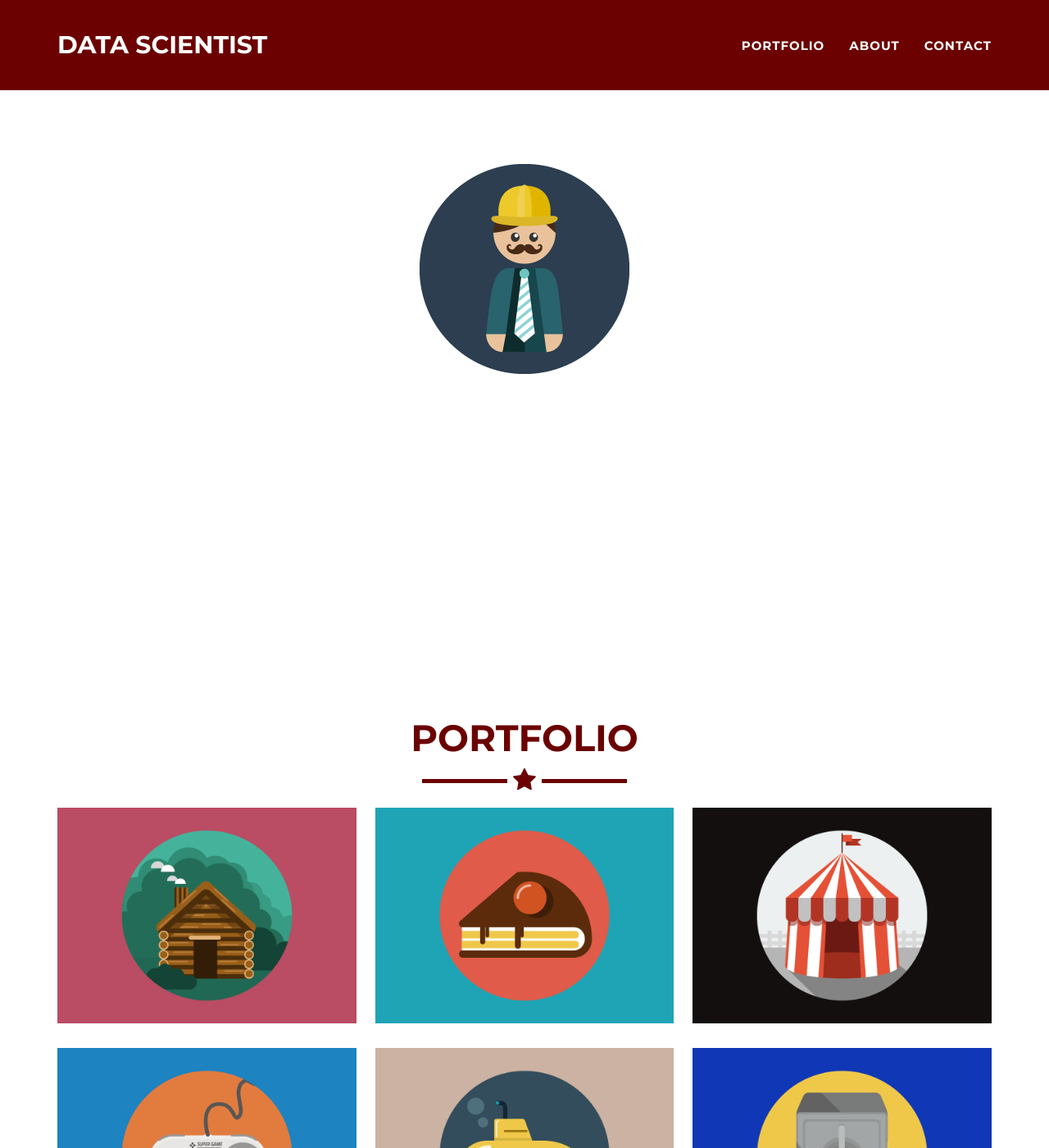
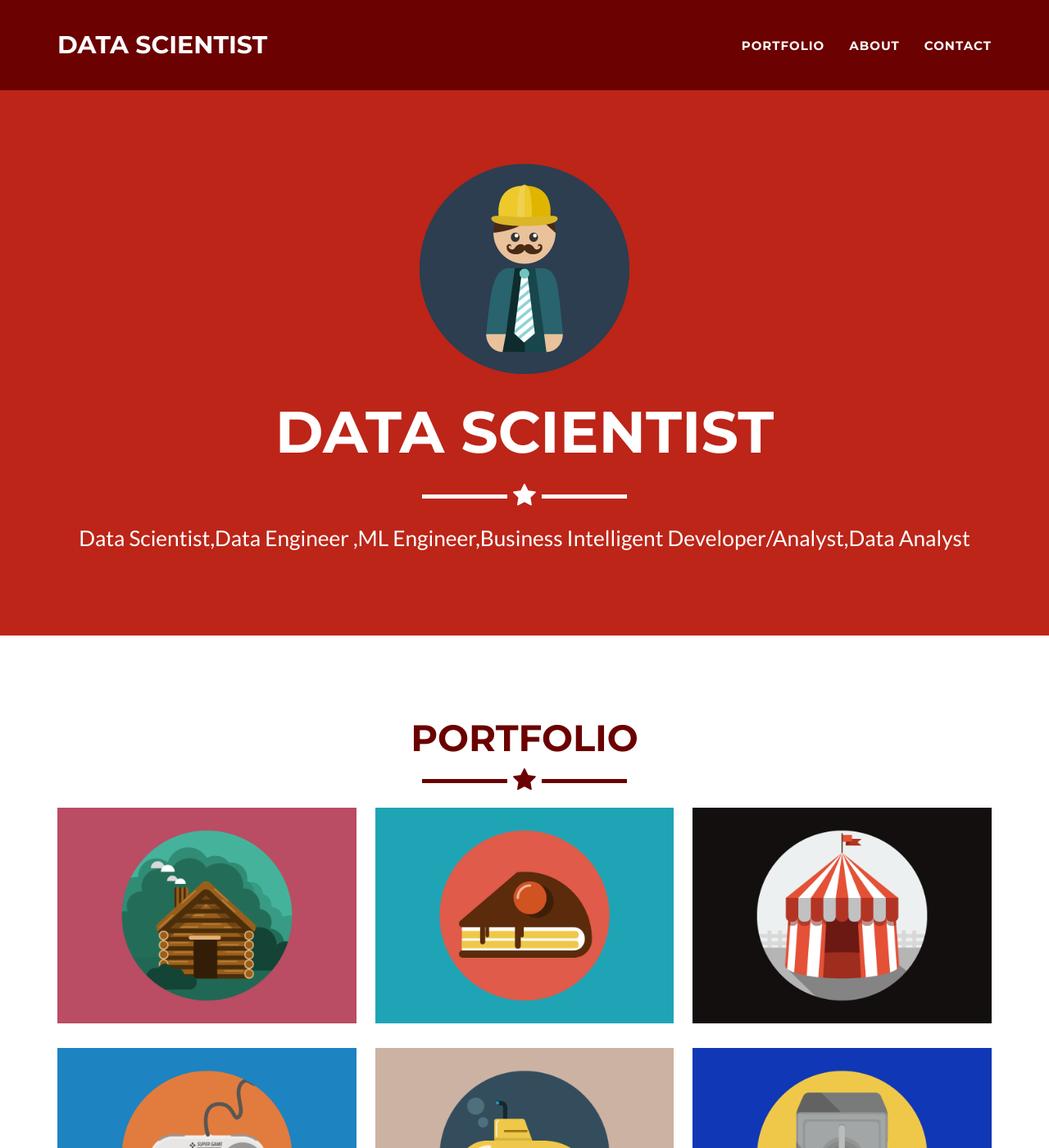
Before and after one commit to ElelwaniTshikovhi/ElelwaniTshikovhi.github.io, a Jekyll site: the page built from _posts/2014-07-18-project-1.markdown, in a window 1280 px wide and 1400 px high. Shown: the whole window at 82% size. Built offline with Jekyll 4.4.1, drawn with Linux system fonts in a browser that asks for light colours.

Commit message:
Update _config.yml

```diff
--- a/_config.yml
+++ b/_config.yml
@@ -28,7 +28,7 @@ disqus_shortname: myshortname
 
 # Color settings (hex-codes without the leading hash-tag)
 color:
-  primary: 		000000 #262626
+  primary: 		bc2518  #2518bc
   primary-rgb: "0, 0, 0" #"38, 38, 38"
   secondary: 	6b0101 #9d0202
   secondary-dark: bc2518 	#2518bc
```
